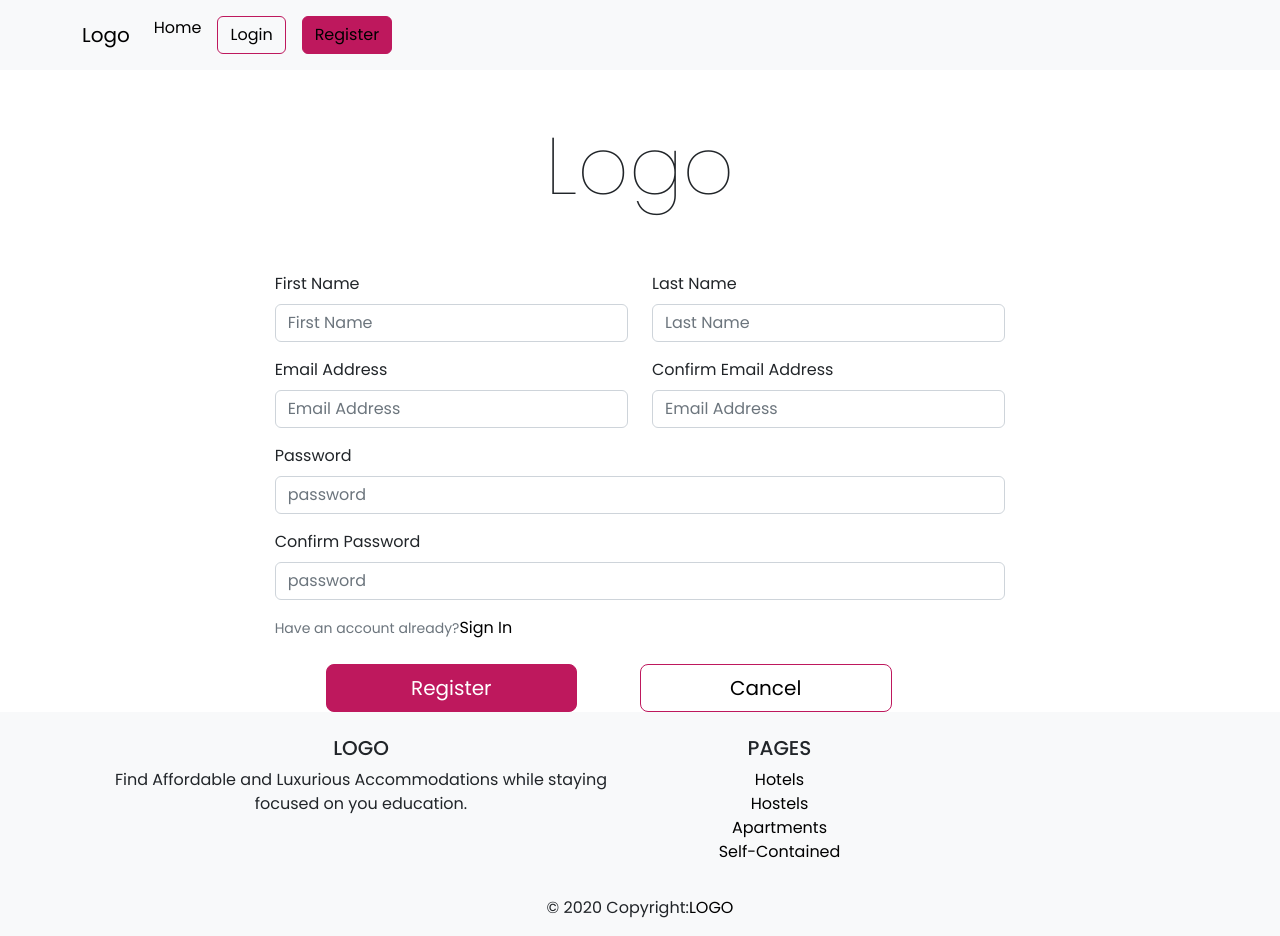
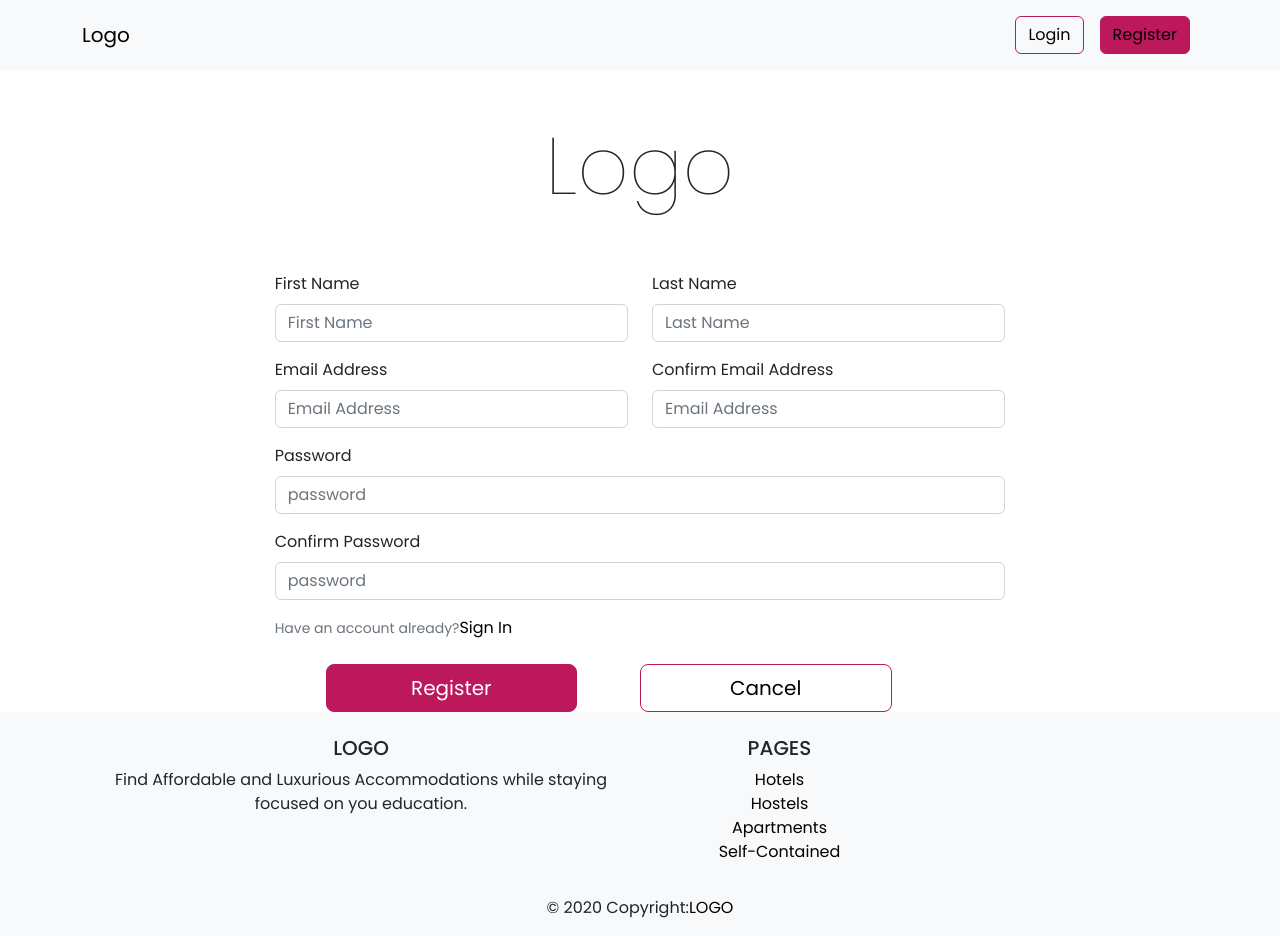
Before and after one commit to DanielOkyere/mon-project, a React (Create React App) app: page /signup in a window 1280 px wide. Built offline with nearby package versions, Linux system fonts and the light colour scheme.

Commit message:
added changes to navbar

```diff
--- a/src/App.scss
+++ b/src/App.scss
@@ -46,6 +46,16 @@ body {
     align-content: center;
     min-height: auto;
 }
+.navbar-details{
+    justify-content: flex-end;
+    width: 100%;
+    display: flex;
+    align-items: center;
+    flex-grow: 0;
+}
+.nav-item-1 {
+    margin-right: auto;
+}
 @media only screen and (min-width: 320px) {
     .login-page-item, .signup-form-element {
         grid-column-start: 2;
--- a/src/components/navbar/index.js
+++ b/src/components/navbar/index.js
@@ -13,13 +13,10 @@ function NavBar() {
                         <Link to="/home">Logo</Link>
                     </Navbar.Brand>
                     <Navbar.Toggle aria-controls="basic-navbar-nav" />
-                    <Navbar.Collapse id="basic-navbar-nav">
+                    <Navbar.Collapse id="basic-navbar-nav" className="navbar-details">
                         <Nav justify="True" fill="True">
-                            <Nav.Item>
-                                <Nav.Link>Home</Nav.Link>
-                            </Nav.Item>
-                            <Nav.Item>
-                                <Nav.Link>
+                            <Nav.Item >
+                                <Nav.Link >
                                     <Button className="bg-light text-dark">
                                         <Link to="/signin">Login</Link>
                                     </Button>
```
